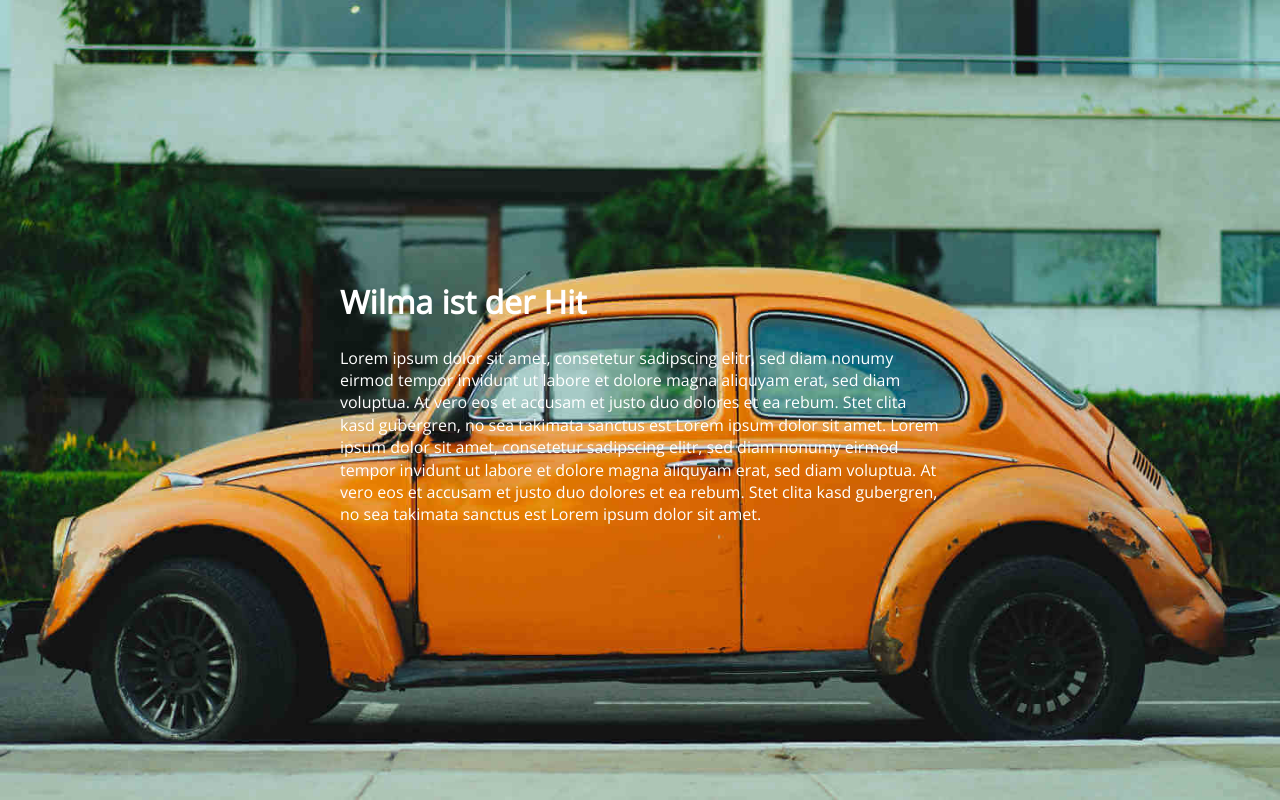
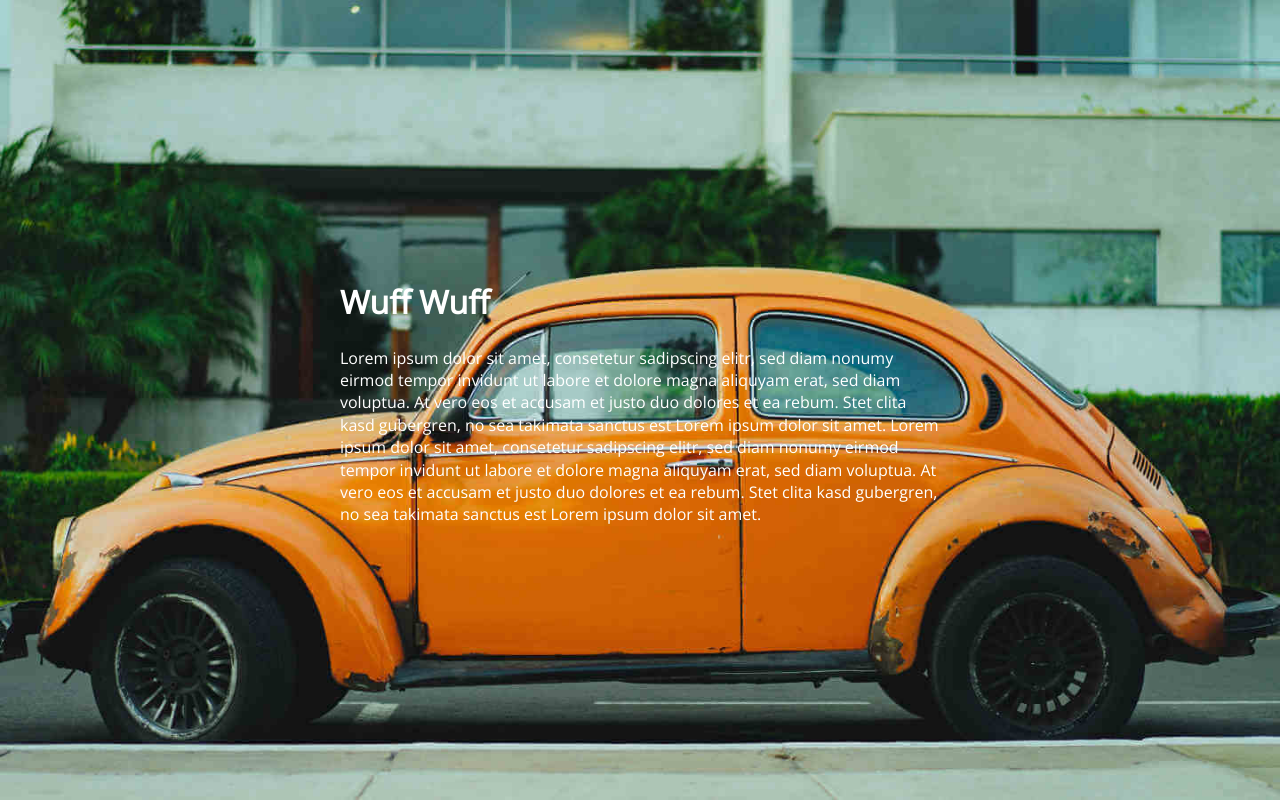
Before and after one commit to MrsWilma/mrswilma.github.io, a plain HTML site: page index.html in a window 1280 px wide. Drawn offline with nearby package versions, Linux system fonts and the light colour scheme.

Commit message:
h1 geändert

```diff
--- a/index.html
+++ b/index.html
@@ -12,7 +12,9 @@
     </head>
     <body>
         <div class="abs">
-			<h1>Wilma ist der Hit</h1>
+			<h1>
+        Wuff Wuff
+      </h1>
 			<p>Lorem ipsum dolor sit amet, consetetur sadipscing elitr, sed diam nonumy eirmod tempor invidunt ut labore et dolore magna aliquyam erat, sed diam voluptua. At vero eos et accusam et justo duo dolores et ea rebum. Stet clita kasd gubergren, no sea takimata sanctus est Lorem ipsum dolor sit amet. Lorem ipsum dolor sit amet, consetetur sadipscing elitr, sed diam nonumy eirmod tempor invidunt ut labore et dolore magna aliquyam erat, sed diam voluptua. At vero eos et accusam et justo duo dolores et ea rebum. Stet clita kasd gubergren, no sea takimata sanctus est Lorem ipsum dolor sit amet.</p>
 		</div>
     </body>
```
